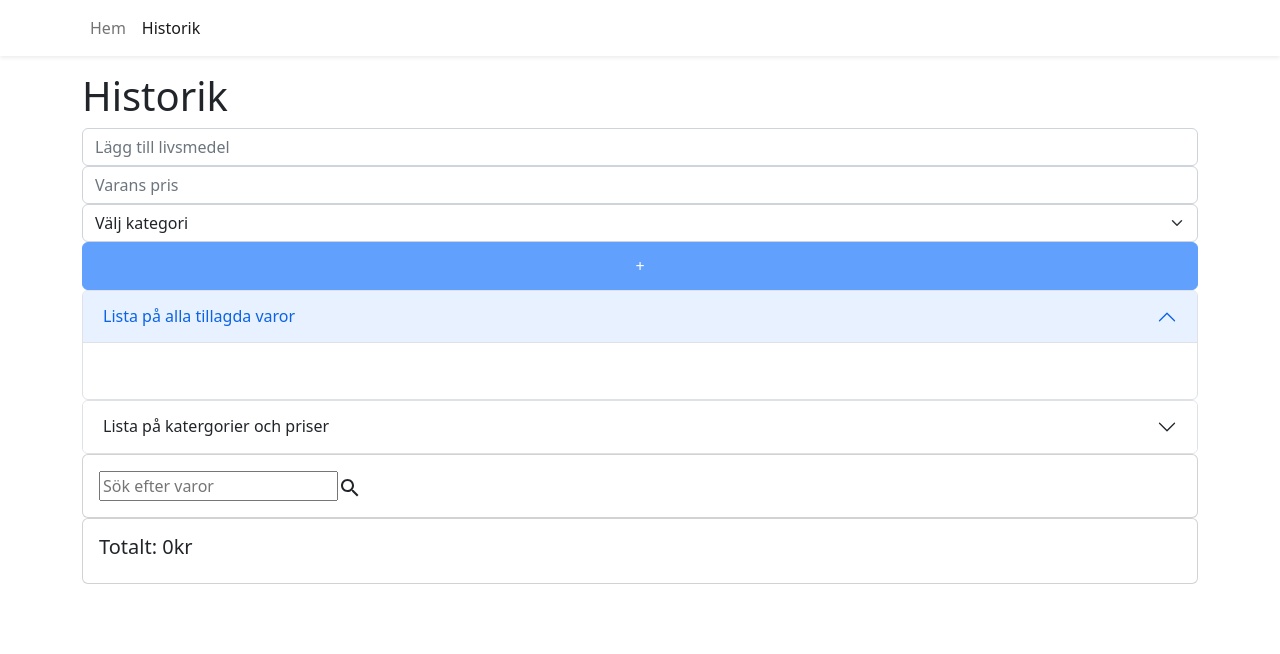
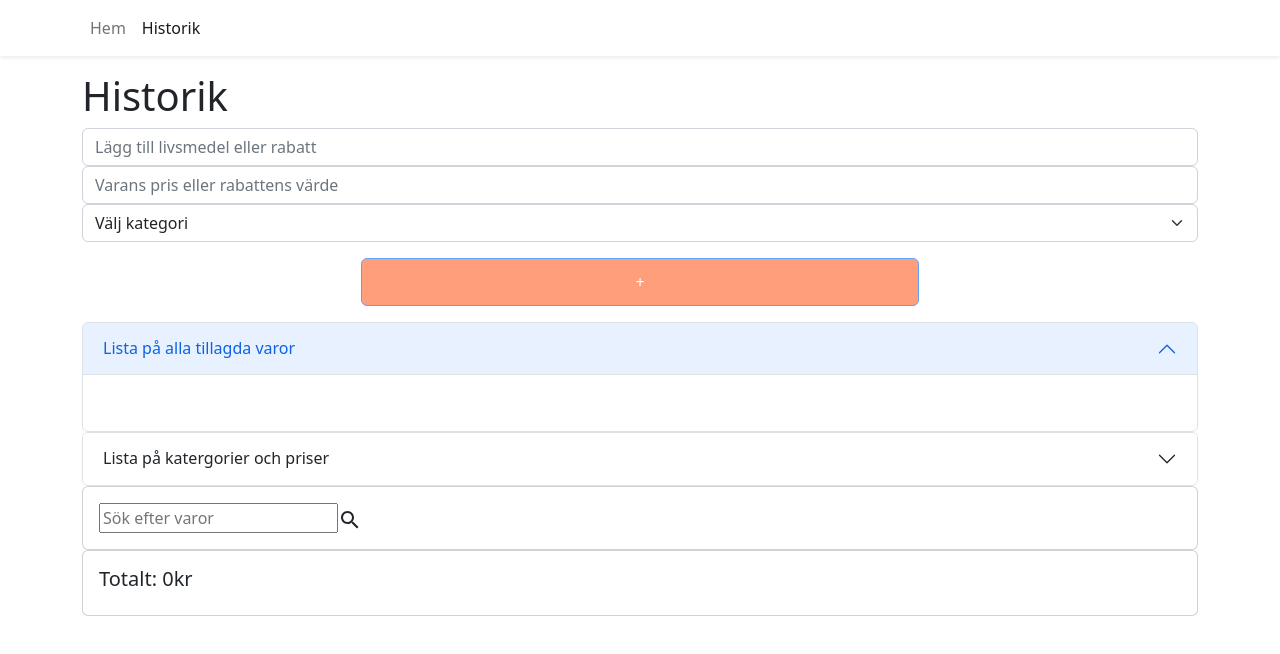
Before and after one commit to Pernilla-tech/foodbudget, a React (Vite) app: page /history in a window 1280 px wide. Shown: the top 654 px of the page. Built offline with nearby package versions, Linux system fonts and the light colour scheme.

Commit message:
add css on submit button

```diff
--- a/src/components/InputField.tsx
+++ b/src/components/InputField.tsx
@@ -26,10 +26,13 @@ const InputField = ({ handleAdd }: Props) => {
 	};
 
 	return (
-		<form onSubmit={onSubmit}>
+		<form
+			onSubmit={onSubmit}
+			style={{ display: "flex", flexDirection: "column" }}
+		>
 			<InputGroup>
 				<Form.Control
-					placeholder="Lägg till livsmedel"
+					placeholder="Lägg till livsmedel eller rabatt"
 					aria-label="livsmedel"
 					aria-describedby="basic-addon1"
 					value={item}
@@ -40,7 +43,7 @@ const InputField = ({ handleAdd }: Props) => {
 
 			<InputGroup>
 				<Form.Control
-					placeholder="Varans pris"
+					placeholder="Varans pris eller rabattens värde"
 					aria-label="price"
 					aria-describedby="basic-addon1"
 					value={price}
@@ -73,7 +76,13 @@ const InputField = ({ handleAdd }: Props) => {
 
 			<Button
 				type="submit"
-				style={{ width: "100%", height: "3rem" }}
+				style={{
+					margin: "16px",
+					width: "50%",
+					height: "3rem",
+					backgroundColor: "#ff6b35",
+					alignSelf: "center",
+				}}
 				disabled={!item || !price || !category}
 			>
 				+
```
